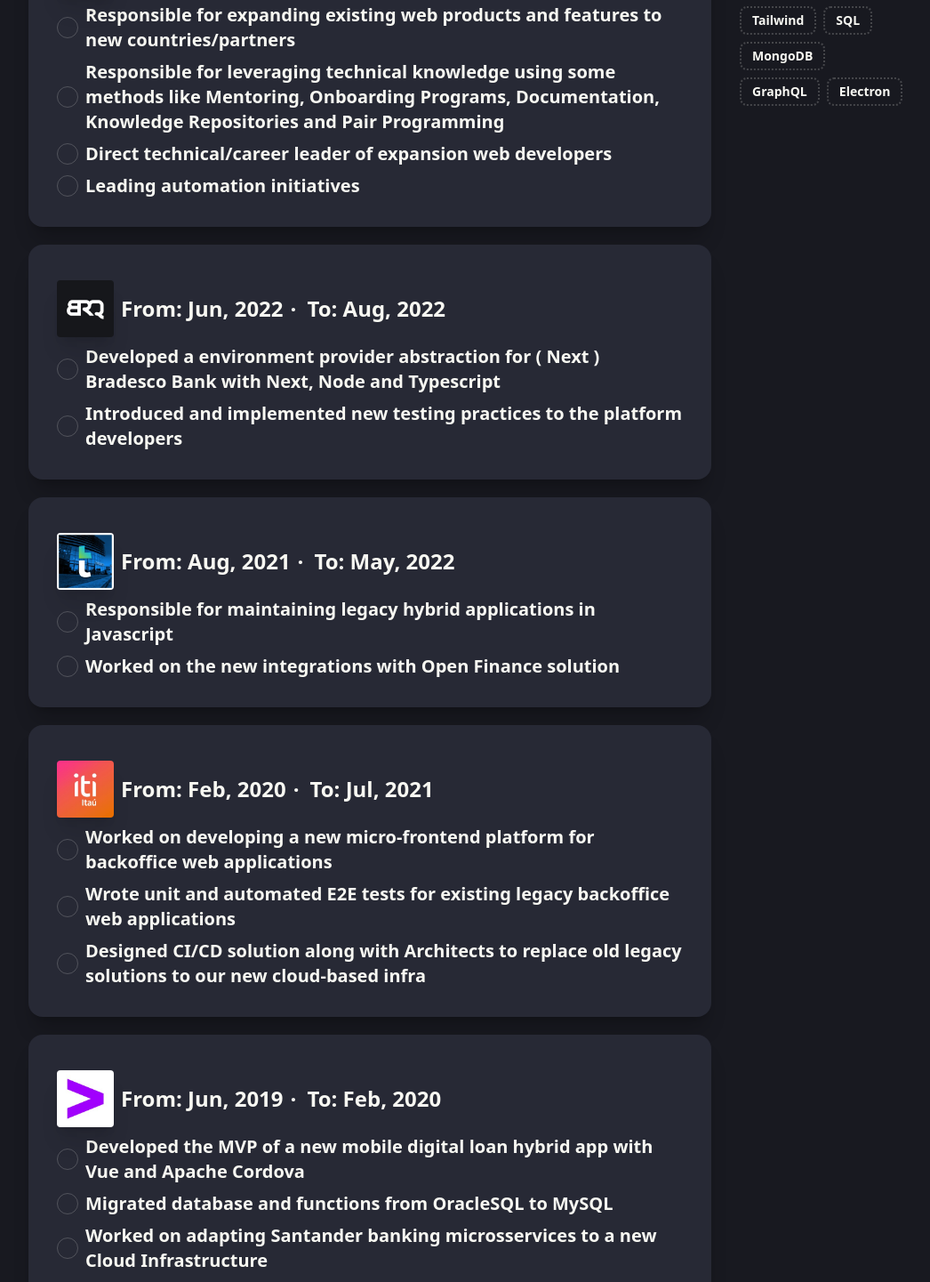
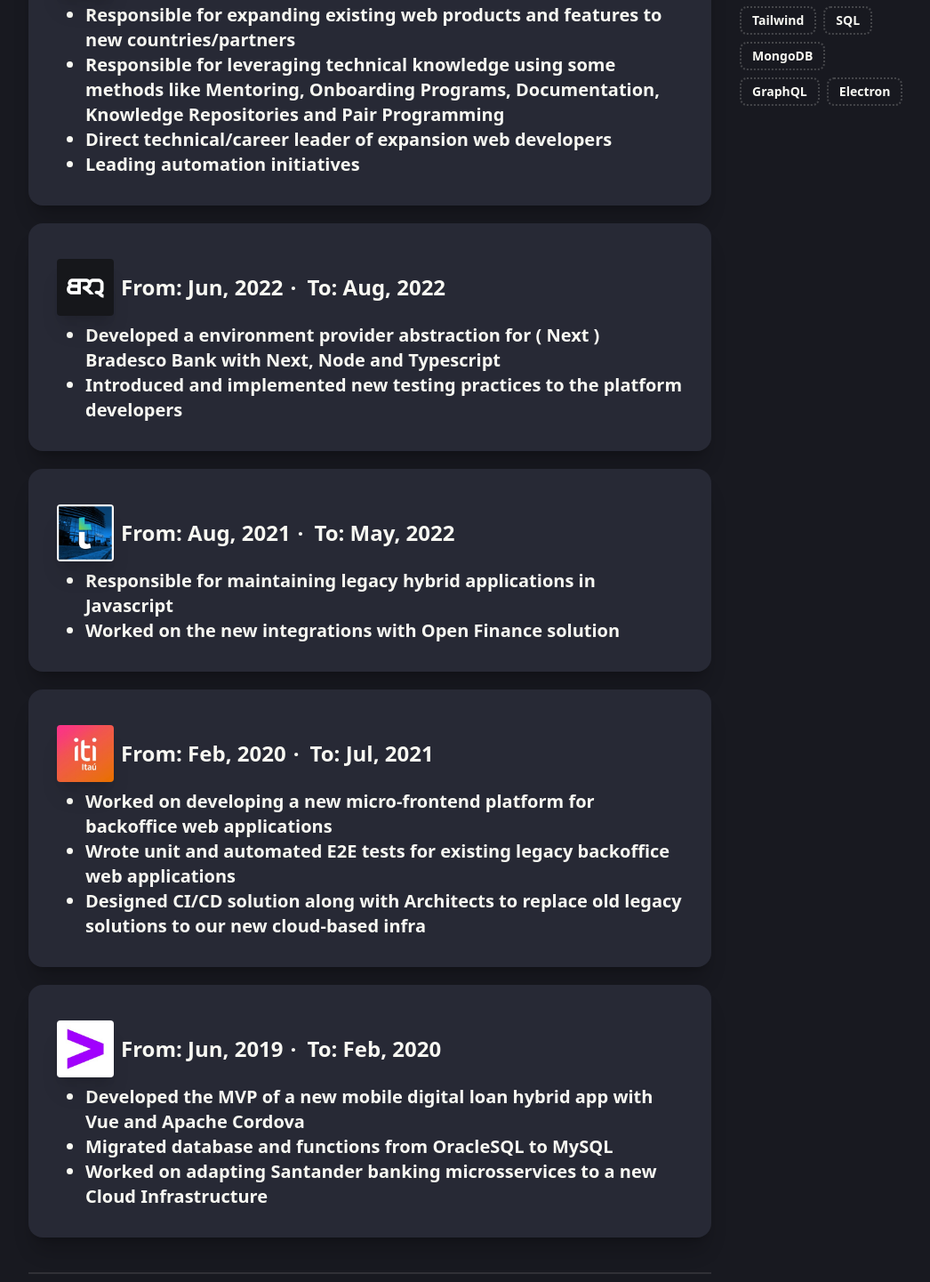
Before and after one commit to yoshimatsudev/skit-resume, a SvelteKit app: page / in a window 1280 px wide. Shown: the part 489-1930 px from the top of the page at 89% size, without its empty margins (224-1270 px from the left). Built offline with nearby package versions, Linux system fonts and the light colour scheme.

Commit message:
feat: added tooltips on company - date div

```diff
--- a/src/routes/+page.svelte
+++ b/src/routes/+page.svelte
@@ -1,11 +1,11 @@
 <script lang="ts">
 	import '../app.css';
-	import spiderLogo from '$lib/images/spider.jpeg'
-	import accentureLogo from '$lib/images/accenturelogo.jpeg'
-	import beesLogo from '$lib/images/beeslogo.jpeg'
-	import brqLogo from '$lib/images/brqlogo.jpeg'
-	import tribancoLogo from '$lib/images/tribancologo.jpeg'
-	import itiLogo from '$lib/images/itiitaulogo.jpeg'
+	import spiderLogo from '$lib/images/spider.jpeg';
+	import accentureLogo from '$lib/images/accenturelogo.jpeg';
+	import beesLogo from '$lib/images/beeslogo.jpeg';
+	import brqLogo from '$lib/images/brqlogo.jpeg';
+	import tribancoLogo from '$lib/images/tribancologo.jpeg';
+	import itiLogo from '$lib/images/itiitaulogo.jpeg';
 
 	const myTechnologies = [
 		'Javascript',
@@ -51,7 +51,7 @@
 					<div
 						class="absolute z-20 rounded-full w-8 h-8 md:w-10 md:h-10 bottom-0 right-0 bg-base-100 shadow-xl text-lg md:text-xl text-center py-0.5 md:py-1.5"
 					>
-						&#x270C;
+						&#x1F47E;
 					</div>
 				</figure>
 				<div class="text-center flex flex-col gap-2">
@@ -91,7 +91,7 @@
 									itemprop="name headline"
 									class="text-primary card-title text-3xl mr-auto bg-[length:100%_0%] bg-[position:0_88%] underline decoration-4 decoration-transparent group-hover:decoration-primary hover:bg-[length:100%_100%] hover:text-primary-content bg-gradient-to-t from-primary to-primary bg-no-repeat transition-all ease-in-out duration-300"
 								>
-								&#x1F44B; Hello world!
+									&#x1F44B; Hello world!
 								</h2>
 								<h2 class="card-title text-2xl">
 									I'm a Frontend Specialist based in &#127463;&#127479; Brazil with about 6 years of
@@ -118,9 +118,9 @@
 								>
 									Previous experiences:
 								</h2>
-								<div class="flex flex-row gap-2">
+								<div class="flex flex-row gap-2 tooltip" data-tip="BEES">
 									<img
-										class="u-photo rounded shadow-xl hover:shadow-2xl transition-shadow z-10 w-10 h-10 md:w-16 md:h-16"
+										class="u-photo rounded shadow-xl hover:shadow-2xl transition-shadow z-10 w-10 h-10 md:w-16 md:h-16 tooltip-primary"
 										alt="BEES"
 										src={beesLogo}
 									/>
@@ -128,22 +128,19 @@
 										From: Aug, 2022<span class="mr-1">·</span>Up to today
 									</h2>
 								</div>
-
-								<h2 class="card-title">
-									<span class="radio" />Responsible for expanding existing web products and features
-									to new countries/partners
-								</h2>
-								<h2 class="card-title">
-									<span class="radio" />Responsible for leveraging technical knowledge using some
-									methods like Mentoring, Onboarding Programs, Documentation, Knowledge Repositories
-									and Pair Programming
-								</h2>
-								<h2 class="card-title">
-									<span class="radio" />Direct technical/career leader of expansion web developers
-								</h2>
-								<h2 class="card-title">
-									<span class="radio" />Leading automation initiatives
-								</h2>
+								<ul class="ml-8 list-disc card-title block">
+									<li>
+										Responsible for expanding existing web products and features to new
+										countries/partners
+									</li>
+									<li>
+										Responsible for leveraging technical knowledge using some methods like
+										Mentoring, Onboarding Programs, Documentation, Knowledge Repositories and Pair
+										Programming
+									</li>
+									<li>Direct technical/career leader of expansion web developers</li>
+									<li>Leading automation initiatives</li>
+								</ul>
 							</div>
 						</div>
 					</article>
@@ -160,7 +157,7 @@
 						<div class="card-body gap-0">
 							<div class="flex flex-col gap-2">
 								<div class="flex font-semibold gap-1.5" />
-								<div class="flex flex-row gap-2">
+								<div class="flex flex-row gap-2 tooltip" data-tip="BRQ">
 									<img
 										class="u-photo rounded shadow-xl hover:shadow-2xl transition-shadow z-10 w-10 h-10 md:w-16 md:h-16"
 										alt="BRQ"
@@ -170,14 +167,15 @@
 										From: Jun, 2022<span class="mr-1">·</span>To: Aug, 2022
 									</h2>
 								</div>
-								<h2 class="card-title">
-									<span class="radio" />Developed a environment provider abstraction for ( Next )
-									Bradesco Bank with Next, Node and Typescript
-								</h2>
-								<h2 class="card-title">
-									<span class="radio" />Introduced and implemented new testing practices to the
-									platform developers
-								</h2>
+								<ul class="ml-8 list-disc card-title block">
+									<li>
+										Developed a environment provider abstraction for ( Next ) Bradesco Bank with
+										Next, Node and Typescript
+									</li>
+									<li>
+										Introduced and implemented new testing practices to the platform developers
+									</li>
+								</ul>
 							</div>
 						</div>
 					</article>
@@ -194,7 +192,7 @@
 						<div class="card-body gap-0">
 							<div class="flex flex-col gap-2">
 								<div class="flex font-semibold gap-1.5" />
-								<div class="flex flex-row gap-2">
+								<div class="flex flex-row gap-2 tooltip" data-tip="Tribanco">
 									<img
 										class="u-photo rounded shadow-xl hover:shadow-2xl transition-shadow z-10 w-10 h-10 md:w-16 md:h-16"
 										alt="Tribanco"
@@ -204,13 +202,10 @@
 										From: Aug, 2021<span class="mr-1">·</span>To: May, 2022
 									</h2>
 								</div>
-								<h2 class="card-title">
-									<span class="radio" />Responsible for maintaining legacy hybrid applications in
-									Javascript
-								</h2>
-								<h2 class="card-title">
-									<span class="radio" />Worked on the new integrations with Open Finance solution
-								</h2>
+								<ul class="ml-8 list-disc card-title block">
+									<li>Responsible for maintaining legacy hybrid applications in Javascript</li>
+									<li>Worked on the new integrations with Open Finance solution</li>
+								</ul>
 							</div>
 						</div>
 					</article>
@@ -227,7 +222,7 @@
 						<div class="card-body gap-0">
 							<div class="flex flex-col gap-2">
 								<div class="flex font-semibold gap-1.5" />
-								<div class="flex flex-row gap-2">
+								<div class="flex flex-row gap-2 tooltip" data-tip="iti">
 									<img
 										class="u-photo rounded shadow-xl hover:shadow-2xl transition-shadow z-10 w-10 h-10 md:w-16 md:h-16"
 										alt="iti"
@@ -237,18 +232,20 @@
 										From: Feb, 2020<span class="mr-1">·</span>To: Jul, 2021
 									</h2>
 								</div>
-								<h2 class="card-title">
-									<span class="radio" />Worked on developing a new micro-frontend platform for
-									backoffice web applications
-								</h2>
-								<h2 class="card-title">
-									<span class="radio" />Wrote unit and automated E2E tests for existing legacy
-									backoffice web applications
-								</h2>
-								<h2 class="card-title">
-									<span class="radio" />Designed CI/CD solution along with Architects to replace old
-									legacy solutions to our new cloud-based infra
-								</h2>
+								<ul class="ml-8 list-disc card-title block">
+									<li>
+										Worked on developing a new micro-frontend platform for backoffice web
+										applications
+									</li>
+									<li>
+										Wrote unit and automated E2E tests for existing legacy backoffice web
+										applications
+									</li>
+									<li>
+										Designed CI/CD solution along with Architects to replace old legacy solutions to
+										our new cloud-based infra
+									</li>
+								</ul>
 							</div>
 						</div>
 					</article>
@@ -265,7 +262,7 @@
 						<div class="card-body gap-0">
 							<div class="flex flex-col gap-2">
 								<div class="flex font-semibold gap-1.5" />
-								<div class="flex flex-row gap-2">
+								<div class="flex flex-row gap-2 tooltip" data-tip="Accenture">
 									<img
 										class="u-photo rounded shadow-xl hover:shadow-2xl transition-shadow z-10 w-10 h-10 md:w-16 md:h-16"
 										alt="Accenture"
@@ -275,17 +272,17 @@
 										From: Jun, 2019<span class="mr-1">·</span>To: Feb, 2020
 									</h2>
 								</div>
-								<h2 class="card-title">
-									<span class="radio" />Developed the MVP of a new mobile digital loan hybrid app
-									with Vue and Apache Cordova
-								</h2>
-								<h2 class="card-title">
-									<span class="radio" />Migrated database and functions from OracleSQL to MySQL
-								</h2>
-								<h2 class="card-title">
-									<span class="radio" />Worked on adapting Santander banking microsservices to a new
-									Cloud Infrastructure
-								</h2>
+								<ul class="ml-8 list-disc card-title text-xl block">
+									<li>
+										Developed the MVP of a new mobile digital loan hybrid app with Vue and Apache
+										Cordova
+									</li>
+									<li>Migrated database and functions from OracleSQL to MySQL</li>
+									<li>
+										Worked on adapting Santander banking microsservices to a new Cloud
+										Infrastructure
+									</li>
+								</ul>
 							</div>
 						</div>
 					</article>
```
